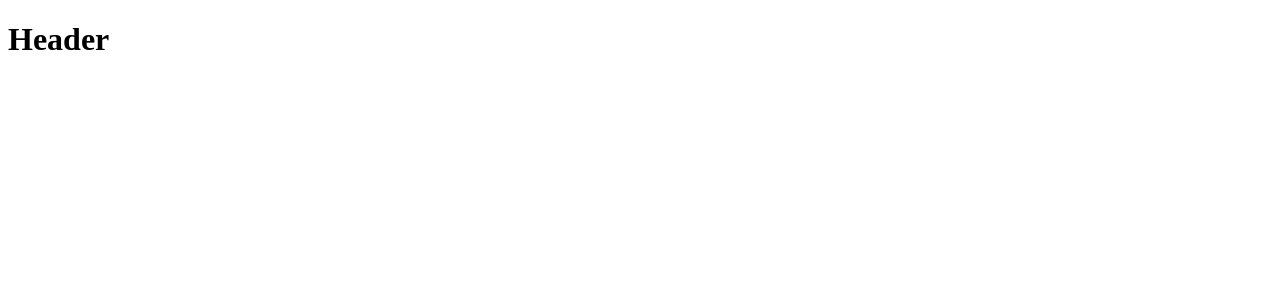
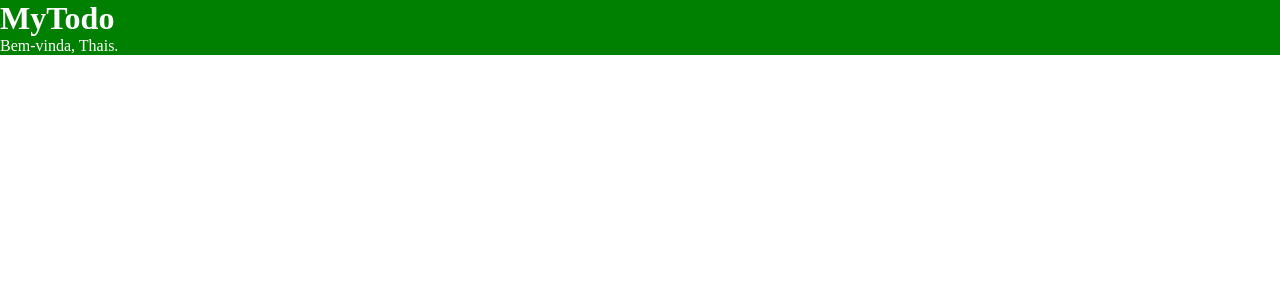
Before and after one commit to thaisnascimento2308/Front-End_em_React, a React (Create React App) app in the folder JAVASCRIPT/aula28/todo-list/: page / in a window 1280 px wide. Shown: the top 300 px of the page. Built offline with nearby package versions, Linux system fonts and the light colour scheme.

Commit message:
Adiciona Css

```diff
--- a/JAVASCRIPT/aula28/todo-list/src/App.tsx
+++ b/JAVASCRIPT/aula28/todo-list/src/App.tsx
@@ -1,10 +1,9 @@
 import React from 'react'; // Import React library
 import { Header } from './components/Header/Header'; // Importa o componente Header
+import "./styles/global.css"; // Importa o arquivo de estilos globais
 
 function App() { // Define a functional component name App
-  return (
-    <Header/> // Renderiza o componente Header>
-  );
+  return <Header/> // Renderiza o componente Header>;
 }
 
 export default App; // Exporta o componente App como padrão
--- a/JAVASCRIPT/aula28/todo-list/src/components/Header/Header.tsx
+++ b/JAVASCRIPT/aula28/todo-list/src/components/Header/Header.tsx
@@ -1,7 +1,16 @@
-// Importa o React para usar JSX e definir componentes funcionais
-import React from 'react';
 
+import "./styles.css";
 // Define e exporta o componente funcional Header
 export const Header:React.FC = () => { // Define o componente funcional Header
-  return <h1>Header</h1>
-}
+  return (
+    <header className="header">
+      <div>
+        <h1>MyTodo</h1>
+
+        <span>Bem-vinda, Thais.</span>
+      </div>
+
+      <div>{/*Cards*/}</div>
+    </header>
+  )
+};
--- /dev/null
+++ b/JAVASCRIPT/aula28/todo-list/src/components/Header/styles.css
@@ -0,0 +1,4 @@
+.header {
+  background-color: green;
+  color: white;
+}
--- /dev/null
+++ b/JAVASCRIPT/aula28/todo-list/src/styles/global.css
@@ -0,0 +1,6 @@
+/*Resetando CSS para garantir consistência entre navegadores*/
+* {
+  margin: 0;
+  padding: 0;
+  box-sizing: border-box;
+};
```
